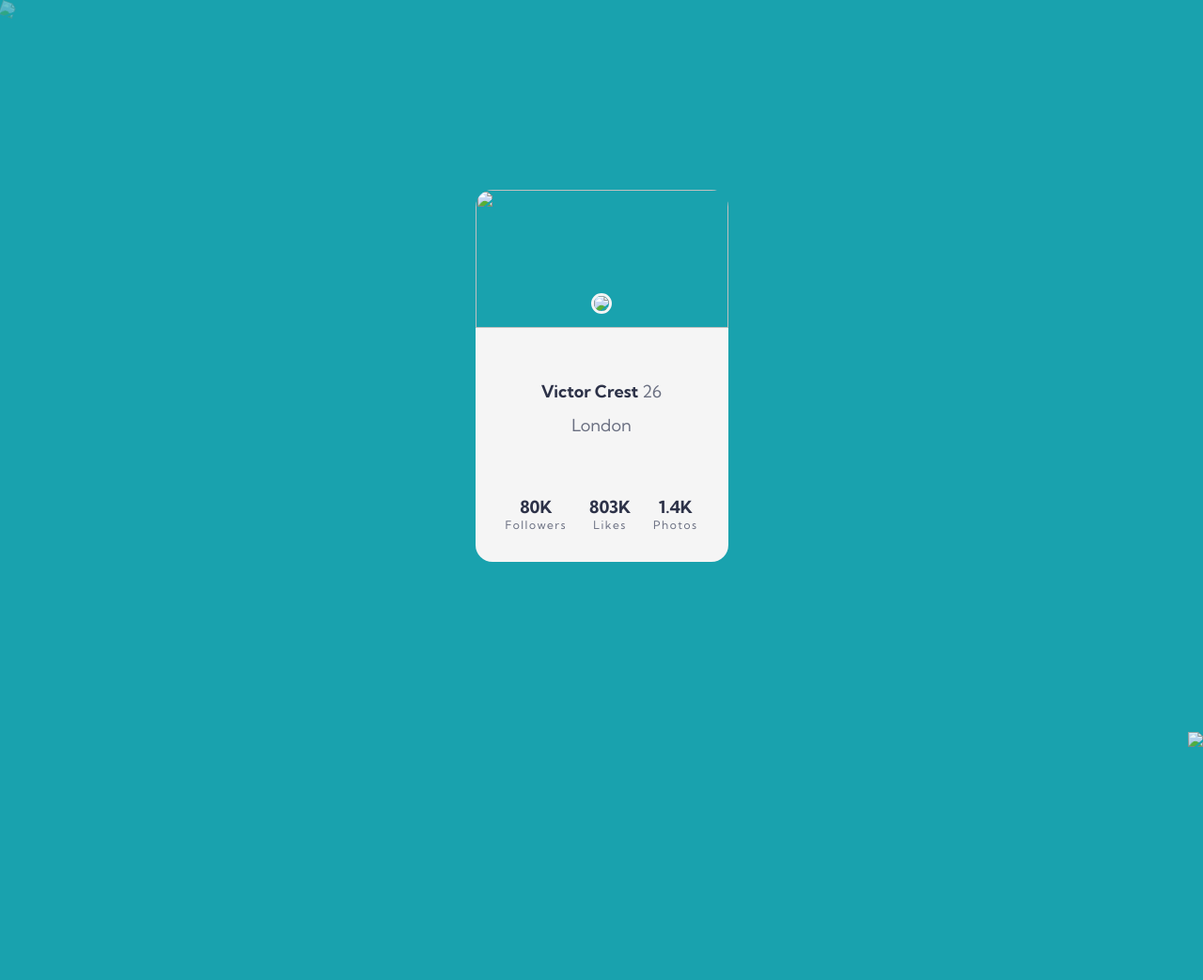
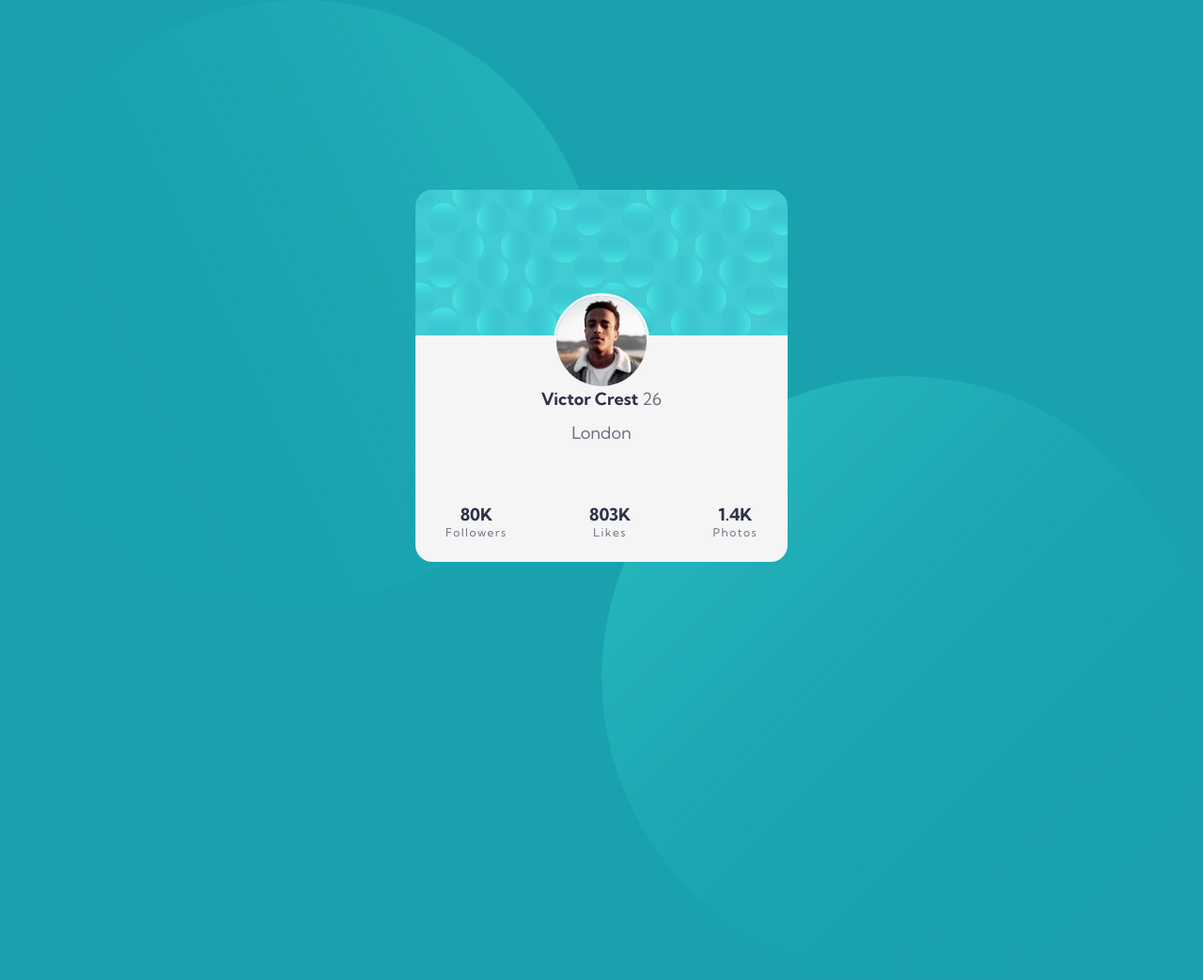
Before and after one commit to Joadevy/FM-Profile-card-component, a plain HTML site: page index.html in a window 1280 px wide. Shown: the whole page at 94% size. Before the commit the page ends 800 px from the top, so only its background shows below. Drawn offline with Linux system fonts and the light colour scheme; the site is published under a folder, as on GitHub Pages, so addresses that start at the root find nothing.

Commit message:
Update index.html

```diff
--- a/index.html
+++ b/index.html
@@ -9,14 +9,14 @@
 </head>
 <body>
     <div class="bubble-cont top">
-        <img class="img-bubble" src="/profile-card-component-main/images/bg-pattern-top.svg">
+        <img class="img-bubble" src="profile-card-component-main/images/bg-pattern-top.svg">
     </div>
 
     <main class="card-cont">
         <div class="pattern-cont">
-            <img class="pattern-img" src="/profile-card-component-main/images/bg-pattern-card.svg">
+            <img class="pattern-img" src="profile-card-component-main/images/bg-pattern-card.svg">
         </div>
-            <img class="profile-img" src="/profile-card-component-main/images/image-victor.jpg">
+            <img class="profile-img" src="profile-card-component-main/images/image-victor.jpg">
         <div class="data-cont">
             <div class="data-personal">
                 <h1 class="name">Victor Crest <span class="age">26</span></h1>
@@ -39,7 +39,7 @@
         </div>
     </main>
     <div class="bubble-cont bot">
-        <img class="img-bubble" src="/profile-card-component-main/images/bg-pattern-bottom.svg">
+        <img class="img-bubble" src="profile-card-component-main/images/bg-pattern-bottom.svg">
     </div>
 </body>
 </html>
```
